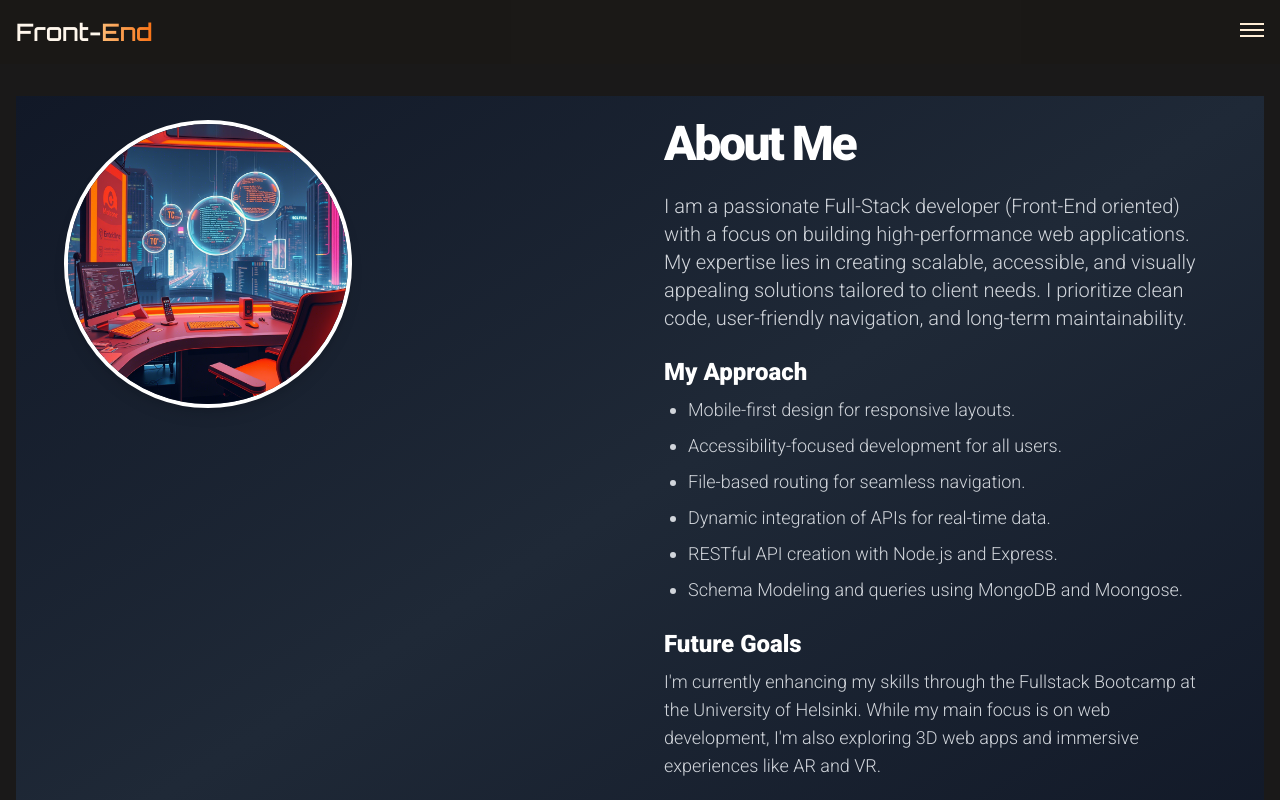
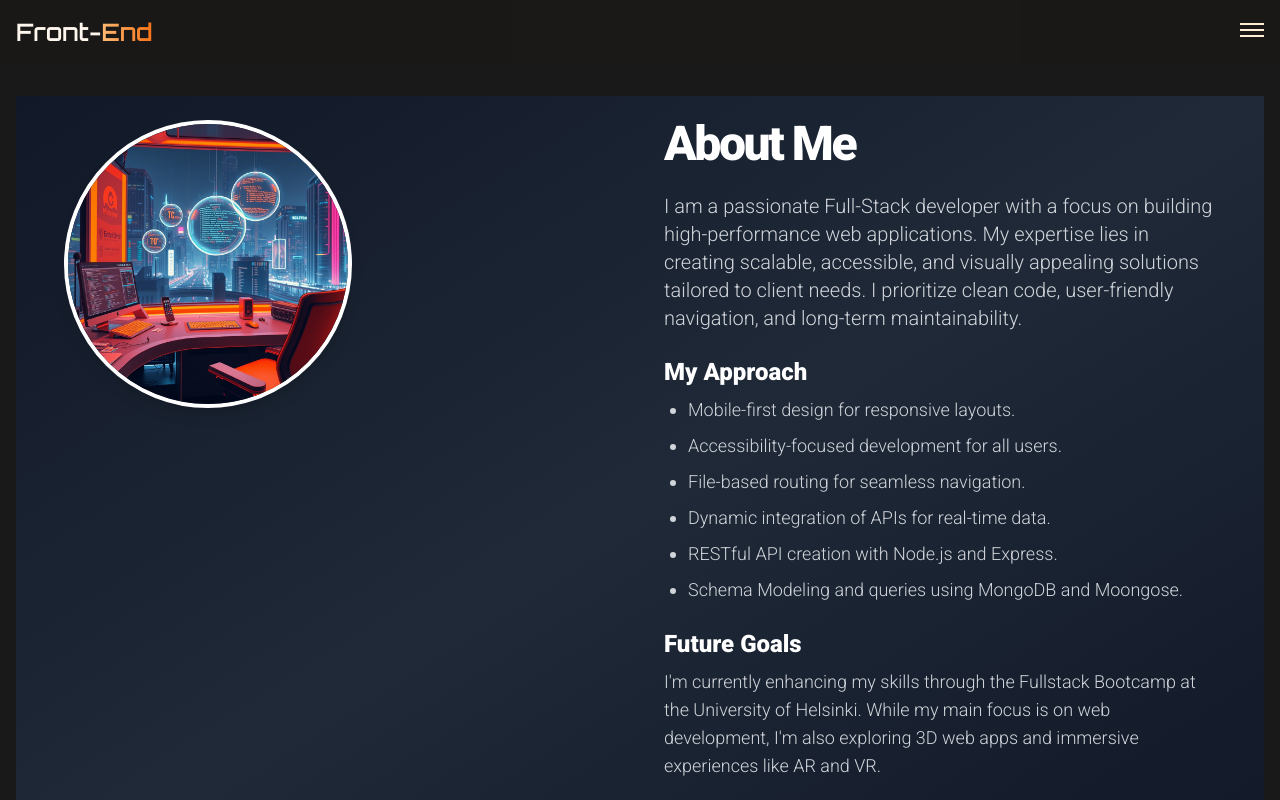
Before and after one commit to ro-front-end/portfolio-rodrigo-front, a Next.js app: page /about in a window 1280 px wide. Shown: the top 800 px of the page. Built offline with nearby package versions, Linux system fonts and the light colour scheme.

Commit message:
fixed cv

```diff
--- a/app/about/page.js
+++ b/app/about/page.js
@@ -15,7 +15,7 @@ function About() {
             alt="Profile picture of Rodrigo Arellano"
             width={288}
             height={288}
-            quality={75}
+            quality={40}
           />
         </div>
 
@@ -28,11 +28,11 @@ function About() {
 
           {/* Bio */}
           <p className="text-sm sm:text-base md:text-lg lg:text-xl text-gray-300">
-            I am a passionate Full-Stack developer {`(Front-End oriented)`} with
-            a focus on building high-performance web applications. My expertise
-            lies in creating scalable, accessible, and visually appealing
-            solutions tailored to client needs. I prioritize clean code,
-            user-friendly navigation, and long-term maintainability.
+            I am a passionate Full-Stack developer with a focus on building
+            high-performance web applications. My expertise lies in creating
+            scalable, accessible, and visually appealing solutions tailored to
+            client needs. I prioritize clean code, user-friendly navigation, and
+            long-term maintainability.
           </p>
 
           {/* Work Approach */}
@@ -68,8 +68,8 @@ function About() {
             <LinkButtonPrimary href="/contact">Contact Me</LinkButtonPrimary>
             <a
               className="text-blue-400 hover:text-blue-600 flex items-center gap-2"
-              href="/CV-Rodrigo-Arellano.pdf"
-              download="CV-Rodrigo-Arellano.pdf"
+              href="/cv-fullstack-rodrigo.pdf"
+              download="cv-fullstack-rodrigo.pdf"
             >
               Download CV <span className="text-blue-500 font-semibold">⬇</span>
             </a>
--- a/components/hero/hero.js
+++ b/components/hero/hero.js
@@ -37,9 +37,9 @@ function About() {
             Rodrigo Arellano
           </h2>
           <h1 className="uppercase text-xl sm:text-2xl md:text-4xl lg:text-6xl font-bold tracking-tighter">
-            FullStack - Front{" "}
+            FullStack{" "}
             <span className="bg-gradient-to-r from-orange-50 to-amber-400 bg-clip-text text-transparent">
-              End Oriented Developer
+              Developer
             </span>
           </h1>
         </div>
@@ -70,8 +70,8 @@ function About() {
         <div className="flex justify-center">
           <a
             className="text-blue-400 hover:text-blue-600 flex items-center gap-2"
-            href="/CV-Rodrigo-Arellano.pdf"
-            download="CV-Rodrigo-Arellano.pdf"
+            href="/cv-fullstack-rodrigo.pdf"
+            download="cv-fullstack-rodrigo.pdf"
           >
             Download CV <span className="text-blue-500 font-semibold">⬇</span>
           </a>
--- a/components/hero/techList.js
+++ b/components/hero/techList.js
@@ -3,6 +3,8 @@ function TechList() {
     { id: 1, title: "Next.js" },
     { id: 2, title: "React" },
     { id: 3, title: "Tailwind" },
+    { id: 4, title: "Express" },
+    { id: 5, title: "Nodejs" },
   ];
 
   return (
```
Also changed, not shown: 1 other file (tests, documents, lock files or other folders).
